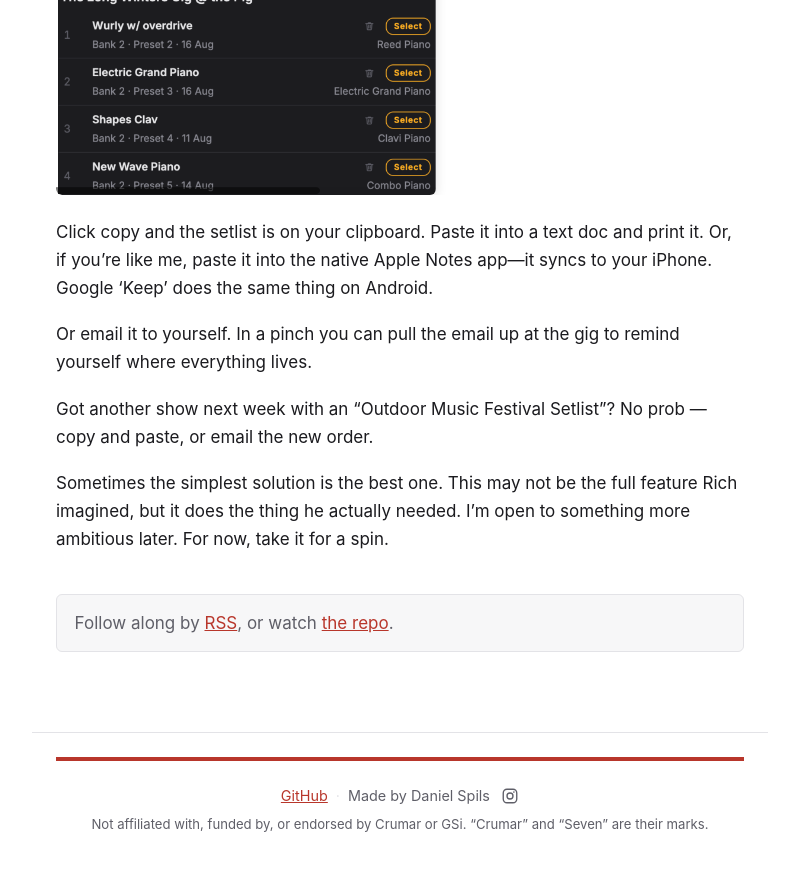
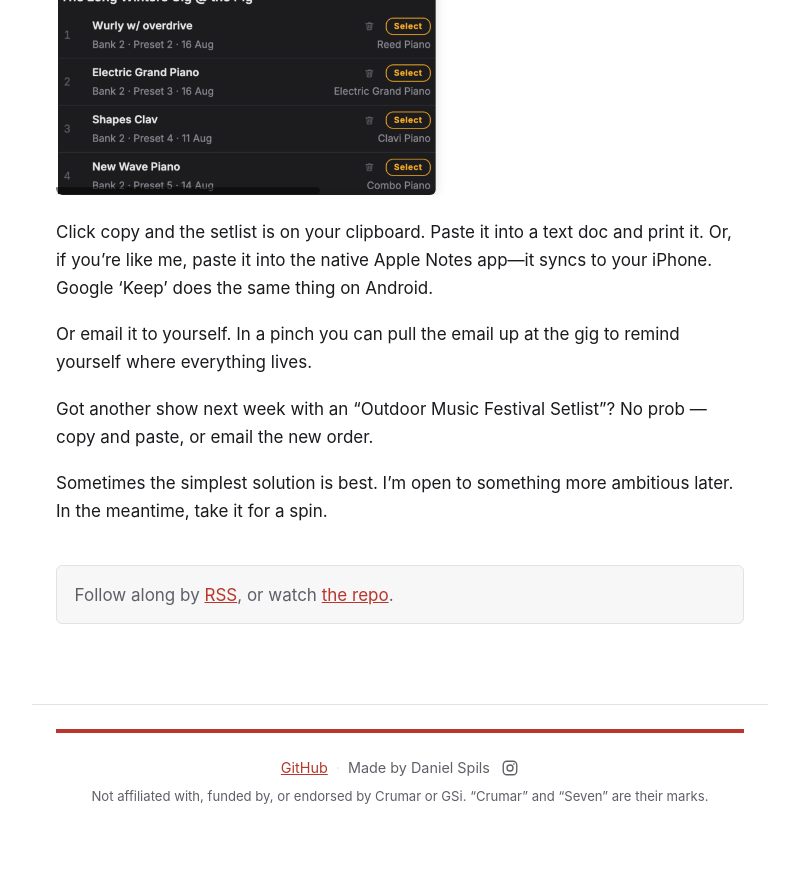
Before and after one commit to danielspils/this-seven-goes-to-eleven, a Jekyll site: the page built from docs/_posts/2026-08-19-your-setlist-on-your-phone.md, in a window 1280 px wide and 900 px high, scrolled down 878 px. Shown: the top 871 px of the window, without its empty margins (240-1039 px from the left). Built offline with Jekyll 4.4.1, drawn with Linux system fonts in a browser that asks for light colours; comment, search, counter and statistics services are not loaded.

Commit message:
Notes: Daniel's edit to the closing paragraph
His wording, applied as sent. Drops the line about Rich's imagined feature.

Co-Authored-By: Claude Opus 5 <noreply@anthropic.com>

```diff
--- a/docs/_posts/2026-08-19-your-setlist-on-your-phone.md
+++ b/docs/_posts/2026-08-19-your-setlist-on-your-phone.md
@@ -32,6 +32,5 @@ remind yourself where everything lives.
 Got another show next week with an “Outdoor Music Festival Setlist”? No prob —
 copy and paste, or email the new order.
 
-Sometimes the simplest solution is the best one. This may not be the full
-feature Rich imagined, but it does the thing he actually needed. I'm open to
-something more ambitious later. For now, take it for a spin.
+Sometimes the simplest solution is best. I’m open to something more ambitious
+later. In the meantime, take it for a spin.
```
